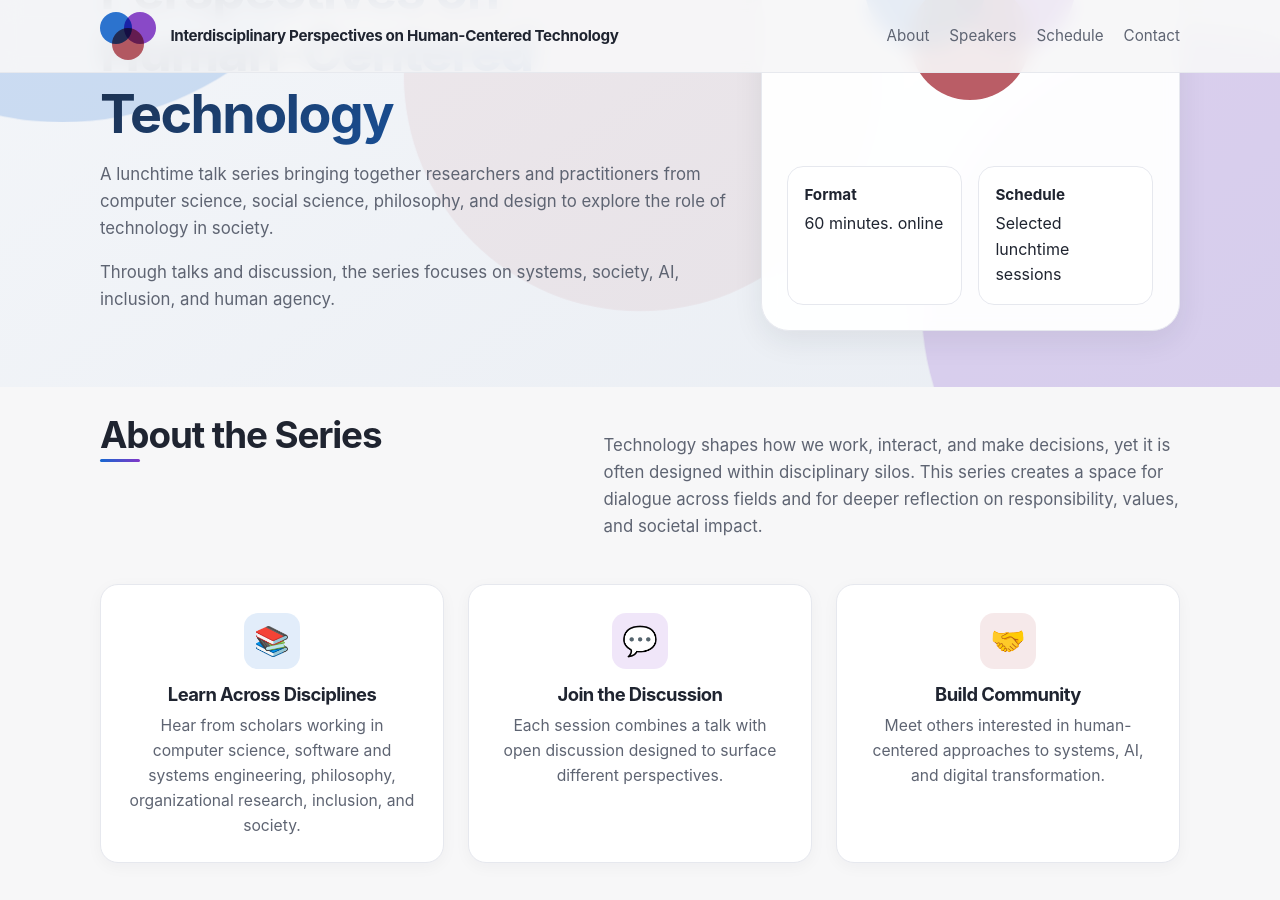
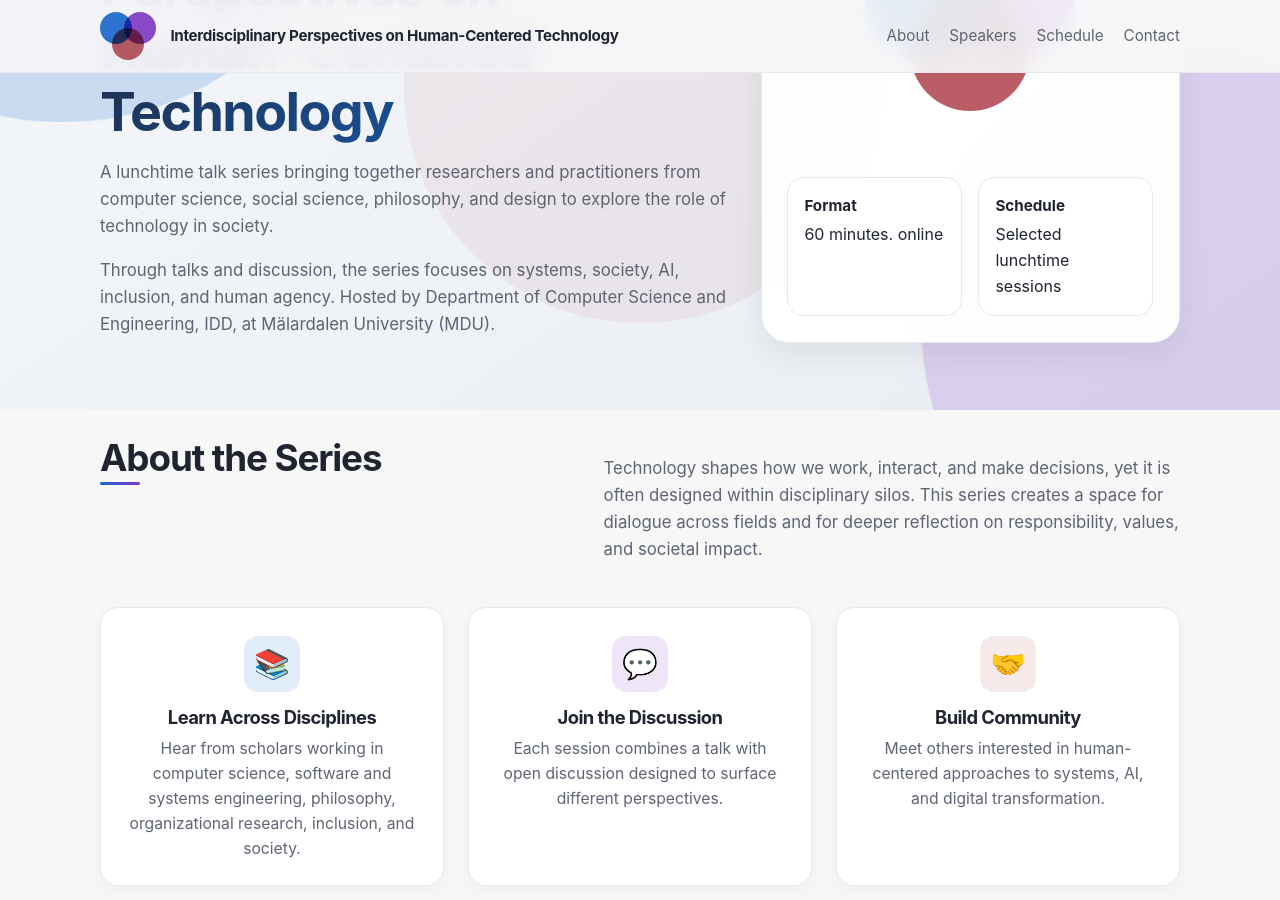
Before and after one commit to rebeca-lang/rebeca-lang.github.io, a Jekyll site: the page events/human-centered-technology/index.html, which Jekyll copies as it is, in a window 1280 px wide and 900 px high, scrolled down 310 px. Built offline with Jekyll 4.4.1, drawn with Linux system fonts in a browser that asks for light colours.

Commit message:
Include hosting information for the event series
Added a line about the hosting department for the series.

```diff
--- a/events/human-centered-technology/index.html
+++ b/events/human-centered-technology/index.html
@@ -1027,6 +1027,8 @@
                     <p>
                         Through talks and discussion, the series focuses on systems, society, AI,
                         inclusion, and human agency.
+
+                        Hosted by Department of Computer Science and Engineering, IDD, at Mälardalen University (MDU).
                     </p>
                 </div>
                 <aside class="hero-card">
```
